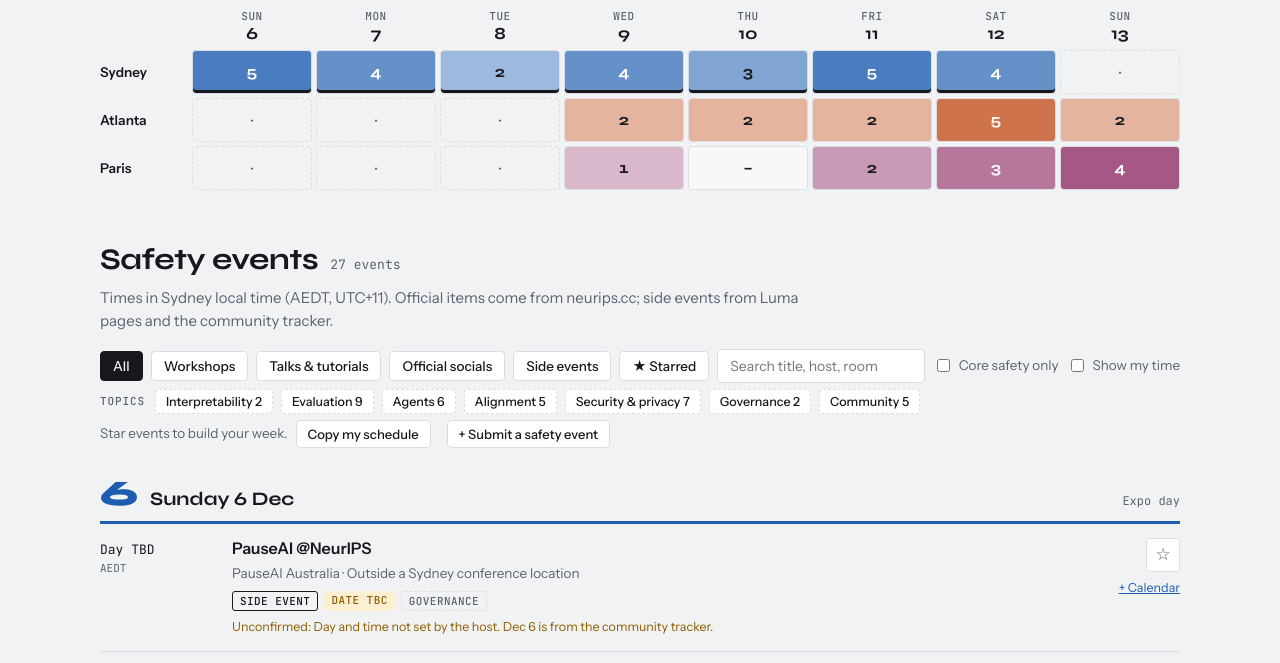
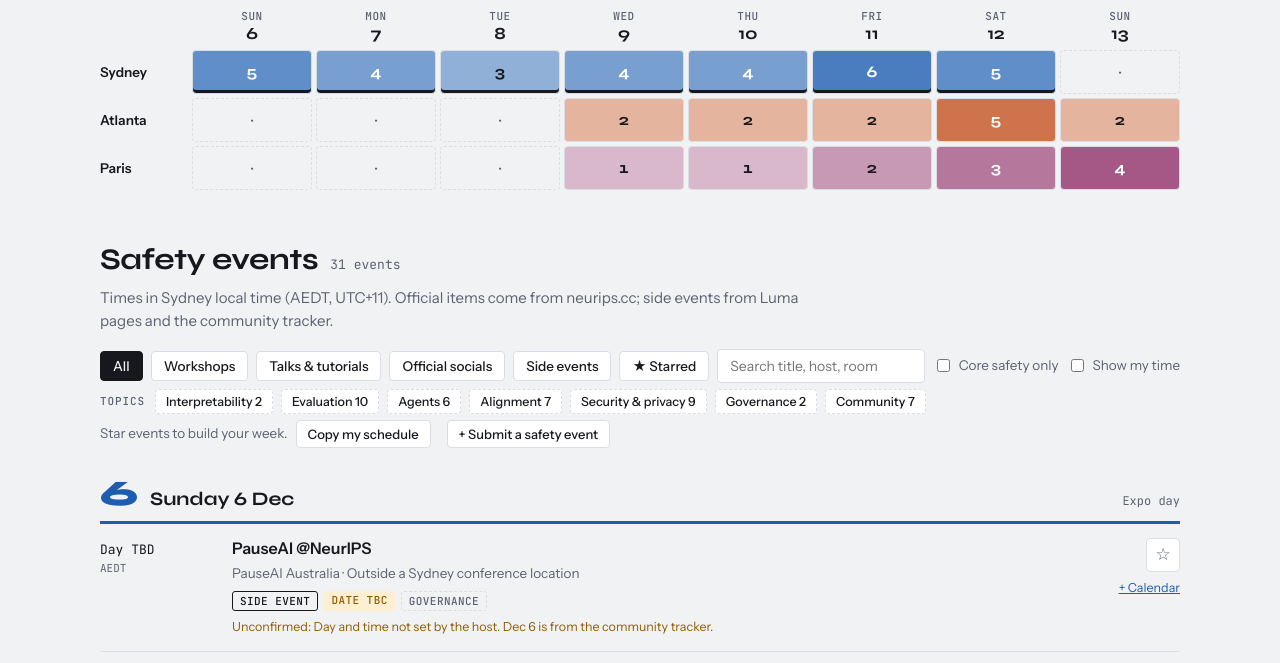
Before and after one commit to varchanaiyer/neurips-2026-safety-week, a plain HTML site: page index.html in a window 1280 px wide. Shown: the part 686-1349 px from the top of the page. Drawn offline with Linux system fonts and the light colour scheme.

Commit message:
Add Paris AI Safety Informal Dinner, Alice Labs and SASS events, Alterra brunch
Co-Authored-By: Claude Opus 5.5 <noreply@anthropic.com>

```diff
--- a/index.html
+++ b/index.html
@@ -510,7 +510,7 @@ const CITIES = {
       {k:"Streaming",v:"Atlanta talks, tutorials and workshops are streamed. Socials and posters are in person only."}]},
   paris:{name:"Paris", tz:"Europe/Paris", tzLabel:"CET", dates:"9–13 Dec", start:"2026-12-09", end:"2026-12-13", venue:"Palais des Congrès",
     eyebrow:"Unofficial safety guide · NeurIPS Europe",
-    lede:"NeurIPS Europe, the successor to EurIPS, leans toward security, privacy and trustworthy AI, with workshops on language-model security, AI for peace and aligned memory. Community safety events are thin so far. Conference registration is sold out.",
+    lede:"NeurIPS Europe, the successor to EurIPS, leans toward security, privacy and trustworthy AI, with workshops on language-model security, AI for peace and aligned memory. Community safety events are thin so far: two dinners, on 10 and 11 Dec. Conference registration is sold out.",
     tz_note:"Times in Paris local time (CET, UTC+1), converted from the AEDT times neurips.cc displays.",
     phases:{"2026-12-09":"Tutorials & main","2026-12-10":"Main conference","2026-12-11":"Main conference","2026-12-12":"Workshops","2026-12-13":"Workshops"},
     aroundIntro:"The Palais des Congrès is at Porte Maillot on the western edge of Paris, on Métro Line 1 and the RER.",
@@ -544,6 +544,7 @@ const EVENTS = [
  {c:"sydney",d:"2026-12-07",t:"",l:"Evening",title:"The State of Frontier AI Evaluation and Red Teaming",k:"side",host:"Gradient Institute × FAR.AI · speakers incl. Karl Berzins (FAR.AI), Paul Salmon (Australian AISI), Sarah Erfani",venue:"IAG, Darling Park Tower Two, 201 Sussex St",st:"full",note:"Date from the community tracker; the Luma page shows no date.",url:"https://luma.com/h88d5x3l"},
  {c:"sydney",d:"2026-12-08",t:"",l:"Time TBD",title:"Evaluating Long Horizon Agents",k:"side",adj:1,host:"Appen",venue:"Sydney",st:"tbd",note:"Date from the community tracker; not verified.",url:"https://luma.com/whdzlte4"},
  {c:"sydney",d:"2026-12-08",t:"19:00",e:"21:00",title:"Building Multilingual and Multiregional Safety Datasets",k:"social",host:"Tharindu Cyril Weerasooriya, Claire Dennis",venue:"MR C3.2",url:NC+"events/social"},
+ {c:"sydney",d:"2026-12-08",t:"10:30",e:"13:30",title:"Alterra Labs NeurIPS Brunch",k:"side",host:"Alterra Labs · for researchers on evals, alignment, RL and post-training, plus clinicians",venue:"About 3 min walk from ICC; address on approval",st:"approval",url:"https://luma.com/q5nxwdpv"},
  {c:"sydney",d:"2026-12-09",t:"09:00",e:"10:00",title:"Satinder Singh: The Better AIngels of our Future",k:"keynote",host:"Google DeepMind / U. Michigan · RL, alignment and reward hacking",venue:"TikTok Entertainment Centre",url:NC+"loc/sydney/eventlistwithbios/Invited%20Talk"},
  {c:"sydney",d:"2026-12-09",t:"11:45",e:"15:00",title:"Alterra Labs NeurIPS Lunch",k:"side",host:"Alterra Labs · AI safety and alignment for healthcare and life sciences: evals, RL environments, post-training",venue:"About 10 min walk from ICC; address on approval",st:"approval",note:"The community tracker lists this as a dinner; the Luma page says lunch at these times.",url:"https://luma.com/fx8xql0n"},
  {c:"sydney",d:"2026-12-09",t:"",l:"Afternoon",title:"AI Safety Afternoon Café: Collabs & Co-Founders",k:"side",host:"Sydney AI Safety Space (SASS) · for people starting safety orgs",venue:"3 Little Queen St, Chippendale",st:"closed",note:"Date from the community tracker.",url:"https://luma.com/lj8rl449"},
@@ -551,8 +552,11 @@ const EVENTS = [
  {c:"sydney",d:"2026-12-10",t:"09:00",e:"10:00",title:"Shannon Vallor: The Knowledge Box: AI and Epistemic Dispossession",k:"keynote",adj:1,host:"University of Edinburgh",venue:"TikTok Entertainment Centre",url:NC+"loc/sydney/eventlistwithbios/Invited%20Talk"},
  {c:"sydney",d:"2026-12-10",t:"14:00",e:"15:00",title:"José Hernández-Orallo: The Future of AI Evaluation",k:"keynote",host:"Leverhulme CFI, Cambridge · misalignment, red lines and monitoring",venue:"TikTok Entertainment Centre",url:NC+"loc/sydney/eventlistwithbios/Invited%20Talk"},
  {c:"sydney",d:"2026-12-10",t:"18:30",e:"21:30",title:"AI Safety Networking Night",k:"side",host:"Sydney AI Safety Space (SASS)",venue:"About 5 min walk from ICC; address on approval",st:"closed",note:"Luma says Thu 10 Dec; some listings still say Fri 11 Dec.",url:"https://luma.com/qw32xqfa"},
+ {c:"sydney",d:"2026-12-10",t:"18:00",e:"21:00",title:"AI Safety, Security and Whiskey",k:"side",host:"Alice Labs launch party · speakers from Google DeepMind, Reflection and FAR.AI",venue:"Prefecture 48, 230 Sussex St",st:"approval",url:"https://luma.com/ro49w4xw"},
  {c:"sydney",d:"2026-12-11",t:"08:00",e:"10:15",title:"Predictive AI Evaluation Competition",k:"competition",adj:1,host:"Stanford AIMS lab (Koyejo et al.)",venue:"MR C4.3",url:NC+"events/competition"},
  {c:"sydney",d:"2026-12-11",t:"08:00",e:"17:00",title:"Agents in the Wild: Safety, Security, and Beyond",k:"workshop",host:"Speakers incl. Yoshua Bengio, Dawn Song, Meta Superintelligence Labs",venue:"Hall 5",url:"https://agentwild-workshop.github.io/neurips2026/"},
+ {c:"sydney",d:"2026-12-11",t:"19:00",e:"21:30",title:"Alignment After Hours: AI Safety Meetup #2",k:"side",host:"Sydney AI Safety Space (SASS) · smaller, quieter follow-up to the Networking Night",venue:"Sydney AI Safety Space, Chippendale",st:"full",url:"https://luma.com/4443lvnw"},
+ {c:"sydney",d:"2026-12-12",t:"09:00",e:"17:00",title:"AI Safety Daytrip: Explore Greater Sydney",k:"side",host:"Alice Labs · for safety and security researchers; harbour, hikes, lunch, sail back",venue:"Van pickup in Sydney; details on approval",st:"approval",url:"https://luma.com/ytrmzxri"},
  {c:"sydney",d:"2026-12-11",t:"08:00",e:"17:00",title:"Dynamic Alignment in Human-AI Coupled Systems",k:"workshop",host:"Organizers incl. Bengio, Song, Bruna",venue:"Cockle Bay Room 1",url:NC+"loc/sydney/events/workshop"},
  {c:"sydney",d:"2026-12-11",t:"08:00",e:"17:00",title:"Interpretability as a Science",k:"workshop",host:"Sponsor Schmidt Sciences · speaker Been Kim (Google DeepMind)",venue:"Hall 2",url:"https://interpscience.github.io/"},
  {c:"sydney",d:"2026-12-11",t:"08:00",e:"17:00",title:"Managing Agents that Manage Agents: Responsible Meta-Agents",k:"workshop",host:"Manning, Shi et al.",venue:"Hall 3",url:NC+"loc/sydney/events/workshop"},
@@ -575,6 +579,7 @@ const EVENTS = [
  {c:"atlanta",d:"2026-12-13",t:"08:00",e:"17:00",title:"Human-AI Coevolution: Measuring Human-Agent Teams",k:"workshop",adj:1,host:"",venue:"C105–C106",url:NC+"loc/atlanta/events/workshop"},
  {c:"paris",d:"2026-12-09",t:"14:00",title:"Ulrike von Luxburg: Why informative explanations only exist for simple functions, and what this means for the EU AI Act",k:"keynote",host:"University of Tübingen",venue:"Grand Amphithéâtre",url:NC+"loc/paris/eventlistwithbios/Invited%20Talk"},
  {c:"paris",d:"2026-12-11",t:"15:00",e:"18:00",title:"Economics of Generative AI",k:"tutorial",adj:1,host:"Presenters incl. Sandra Wachter",venue:"Palais des Congrès",url:NC+"loc/paris/events/tutorial"},
+ {c:"paris",d:"2026-12-10",t:"19:30",e:"22:30",title:"AI Safety Informal Dinner",k:"side",host:"Archana Vaidheeswaran · no talks, just dinner with people working on safety",venue:"Paris; venue TBC, shared with approved guests",st:"approval",note:"Looking for sponsors to cover dinner; at most €20–25 per person otherwise.",url:"https://luma.com/ethriy47"},
  {c:"paris",d:"2026-12-11",t:"18:00",e:"21:00",title:"Safety by Design: Private Dinner & Expert Panel",k:"side",host:"AI Circle × Alice (formerly ActiveFence) · EU AI Act and agent risks",venue:"Ternes area; address on approval",st:"approval",url:"https://luma.com/ai-2xao"},
  {c:"paris",d:"2026-12-12",t:"08:30",e:"18:30",title:"Trustworthy AI for Good (AI4GOOD)",k:"workshop",host:"Mihalcea, Tambe, Schroeder de Witt, Zhijing Jin et al.",venue:"Room 252",url:NC+"loc/paris/events/workshop"},
  {c:"paris",d:"2026-12-12",t:"08:30",e:"18:30",title:"AI for Peace",k:"workshop",host:"Garcia, Kalantidis et al.",venue:"Room 243",url:"https://aiforpeaceworkshop.github.io/"},
@@ -589,7 +594,7 @@ const ORGS = [
   {c:"sydney",n:"Gradient Institute",ty:"Australian responsible-AI nonprofit",r:"Hosts the Frontier AI Evaluation and Red Teaming panel.",cf:"Confirmed",u:"https://luma.com/h88d5x3l"},
  {c:"sydney",n:"FAR.AI",ty:"Safety research nonprofit",r:"Co-hosts the Gradient panel; Karl Berzins and Jasper Timm speak. No NeurIPS Alignment Workshop this year.",cf:"Confirmed",u:"https://far.ai/events"},
  {c:"sydney",n:"Australian AI Safety Institute",ty:"Government",r:"Paul Salmon speaks at the Gradient × FAR.AI panel.",cf:"Confirmed",u:"https://luma.com/h88d5x3l"},
- {c:"sydney",n:"Sydney AI Safety Space",ty:"Local safety community",r:"Hosts the Networking Night and the Collabs & Co-Founders café.",cf:"Confirmed",u:"https://luma.com/qw32xqfa"},
+ {c:"sydney",n:"Sydney AI Safety Space",ty:"Local safety community",r:"Hosts the Networking Night, the Collabs & Co-Founders café and Alignment After Hours on 11 Dec.",cf:"Confirmed",u:"https://luma.com/qw32xqfa"},
  {c:"sydney",n:"PauseAI Australia",ty:"Advocacy",r:"Planned presence outside a Sydney conference location. Day not set.",cf:"Confirmed",u:"https://luma.com/6ridtv1g"},
  {c:"sydney",n:"Google DeepMind",ty:"Frontier lab",r:"Been Kim speaks at Interpretability as a Science; Satinder Singh's alignment keynote.",cf:"Confirmed",u:"https://interpscience.github.io/"},
  {c:"sydney",n:"Meta Superintelligence Labs",ty:"Frontier lab",r:"Speakers and panelists at Agents in the Wild.",cf:"Confirmed",u:"https://agentwild-workshop.github.io/neurips2026/"},
@@ -609,10 +614,10 @@ const ORGS = [
  {c:"all",n:"LawZero",ty:"Safe-by-design AI lab · Gold sponsor",r:"Yoshua Bengio's nonprofit. Hiring generally; no NeurIPS recruiting announced.",cf:"Confirmed",u:"https://job-boards.greenhouse.io/lawzero"},
  {c:"all",n:"White Circle",ty:"AI control & safety layer · Gold sponsor",r:"Tools to test and monitor models in production.",cf:"Confirmed",u:"https://neurips.cc/virtual/2026/loc/sydney/sponsor_list"},
  {c:"all",n:"Gray Swan",ty:"AI security & red teaming · Silver Pavilion",r:"Red-teaming and AI security company.",cf:"Confirmed",u:"https://neurips.cc/virtual/2026/loc/sydney/sponsor_list"},
- {c:"all",n:"Alice (formerly ActiveFence)",ty:"Trust & safety · Silver Pavilion and Bronze",r:"Also co-hosts the Paris and Atlanta Safety by Design dinners.",cf:"Confirmed",u:"https://neurips.cc/virtual/2026/loc/sydney/sponsor_list"},
+ {c:"all",n:"Alice (formerly ActiveFence)",ty:"Trust & safety · Silver Pavilion and Bronze",r:"Also co-hosts the Paris and Atlanta Safety by Design dinners. As Alice Labs it runs a launch party and a safety daytrip in Sydney.",cf:"Confirmed",u:"https://neurips.cc/virtual/2026/loc/sydney/sponsor_list"},
  {c:"all",n:"Mila · ELLIS",ty:"Research institutes · Gold and Bronze sponsors",r:"Mila hosts Bengio's group; ELLIS units run the Paris post-training workshop.",cf:"Confirmed",u:"https://neurips.cc/virtual/2026/loc/sydney/sponsor_list"},
  {c:"sydney",n:"Scale AI",ty:"Evals & red teaming · Diamond sponsor",r:"Organizes Agents in the Wild (11 Dec) and gives an expo talk on environments and reward-hacking mitigation (6 Dec).",cf:"Confirmed",u:"https://agentwild-workshop.github.io/neurips2026/"},
- {c:"sydney",n:"Alterra Labs",ty:"AI safety for healthcare and life sciences",r:"Hosts an approval-only NeurIPS lunch on 9 Dec.",cf:"Confirmed",u:"https://luma.com/fx8xql0n"},
+ {c:"sydney",n:"Alterra Labs",ty:"AI safety for healthcare and life sciences",r:"Hosts an approval-only brunch on 8 Dec and a lunch on 9 Dec.",cf:"Confirmed",u:"https://luma.com/fx8xql0n"},
  {c:"atlanta",n:"AI Circle × Alice",ty:"Trust & safety industry",r:"Hosts Trust at Scale, a private dinner and panel on red teaming, guardrails, evals and agent security.",cf:"Confirmed",u:"https://luma.com/ai-9yem"},
  {c:"paris",n:"Lakera AI · Sondera",ty:"AI security companies",r:"Give demos at the Foundations of Language Model Security workshop on 13 Dec.",cf:"Confirmed",u:"https://flmsec.github.io/"},
  {c:"paris",n:"Microsoft · Palo Alto Networks",ty:"Industry security research",r:"Co-organize the Foundations of Language Model Security workshop on 13 Dec.",cf:"Confirmed",u:"https://flmsec.github.io/"}
```
